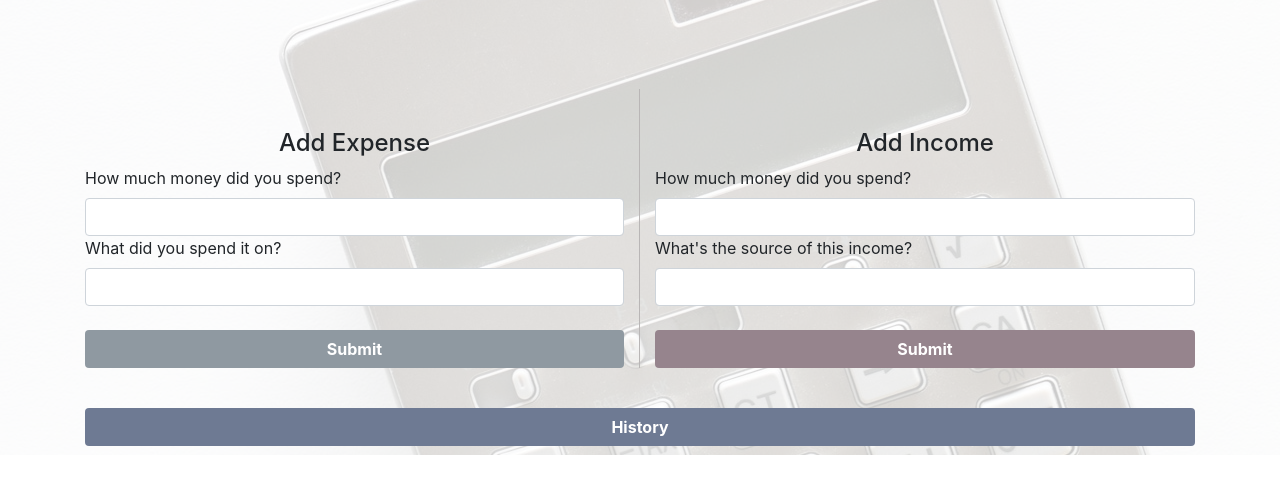
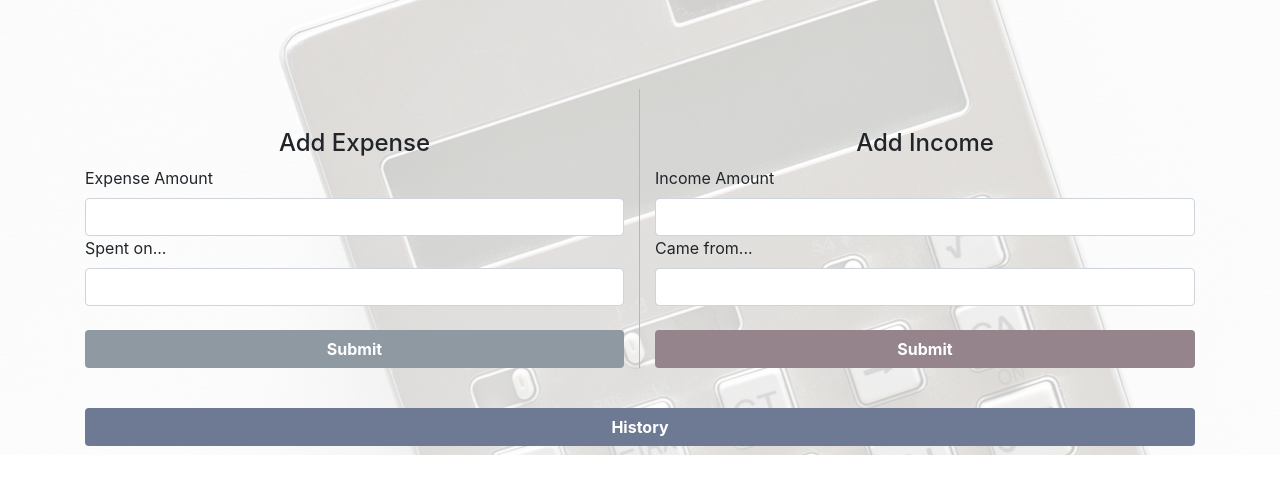
Before and after one commit to AhmedbGayess/balance-tracker, a plain HTML site: page balance.html in a window 1280 px wide. Shown: the part 345-831 px from the top of the page. Drawn offline with nearby package versions, Linux system fonts and the light colour scheme.

Commit message:
fixed labels

```diff
--- a/balance.html
+++ b/balance.html
@@ -39,9 +39,9 @@
                 <div class="col-lg-6 col-sm-12 expense-form">
                     <h4>Add Expense</h4>
                     <form id="expense-form">
-                        <label for="expense-input">How much money did you spend?</label>
+                        <label for="expense-input">Expense Amount</label>
                         <input type="number" id="expense-input" class="form-control" min="0" required>
-                        <label for="expense-object">What did you spend it on?</label>
+                        <label for="expense-object">Spent on...</label>
                         <input type="text" id="expense-object" class="form-control" required autocomplete="off">
                         <br>
                         <button id="expense-btn" class="btn form-control">Submit</button>
@@ -50,9 +50,9 @@
                 <div class="col-lg-6 col-sm-12">
                     <h4>Add Income</h4>
                     <form id="income-form">
-                        <label for="income-input">How much money did you spend?</label>
+                        <label for="income-input">Income Amount</label>
                         <input type="number" id="income-input" class="form-control" min="0" required>
-                        <label for="income-source">What's the source of this income?</label>
+                        <label for="income-source">Came from...</label>
                         <input type="text" id="income-source" class="form-control" required autocomplete="off">
                         <br>
                         <button id="income-btn" class="btn form-control">Submit</button>
```
Also changed, not shown: signup.html (+1 -0 lines), style.css (line endings or trailing spaces).
